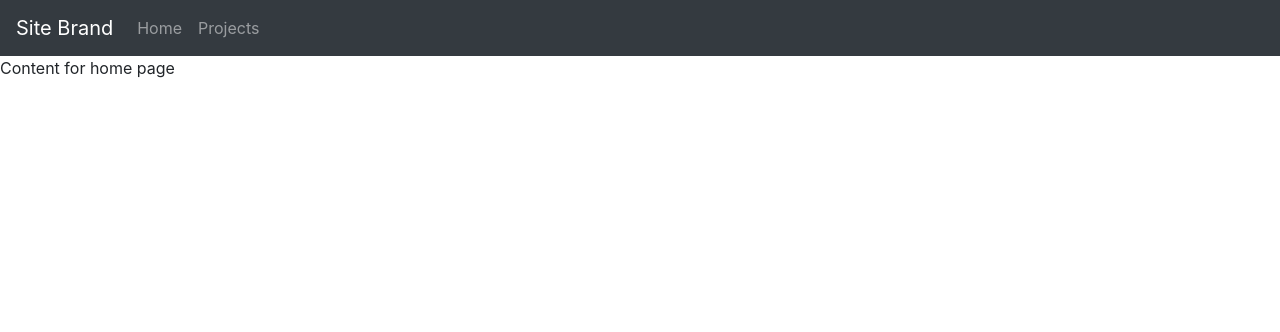
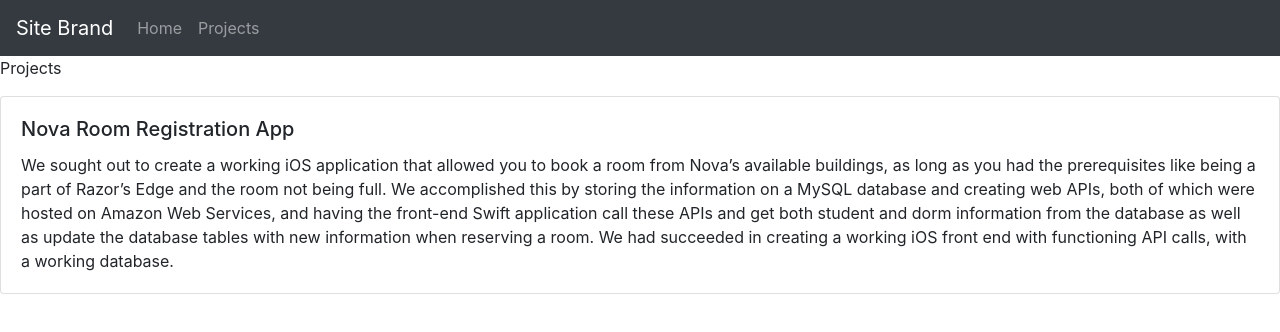
Before and after one commit to kingtut1/kingtut1.github.io, a React (Create React App) app in the folder react-app/: page /projects in a window 1280 px wide. Shown: the top 332 px of the page. Built offline with nearby package versions, Linux system fonts and the light colour scheme.

Commit message:
Added the project card for software engineering project

```diff
--- a/react-app/src/App.tsx
+++ b/react-app/src/App.tsx
@@ -3,6 +3,7 @@
 import logo from './logo.svg';
 import HomePage from "./HomePage";
 import ErrorPage from "./ErrorPage";
+import ProjectPage from "./ProjectPage"
 import NavigationBar from "./NavigationBar";
 import './App.css';
 
@@ -12,7 +13,8 @@
         <NavigationBar />
         <Router>
           <Switch>
-            <Route path = "/" component = {HomePage}/>
+            <Route path = "/home" component = {HomePage}/>
+            <Route path = "/projects" component = {ProjectPage}/>
             <Route component = {ErrorPage} />
           </Switch>
         </Router>
--- /dev/null
+++ b/react-app/src/ProjectPage.tsx
@@ -0,0 +1,22 @@
+import React from 'react';
+import Card from 'react-bootstrap/Card';
+
+const RoomAppText = "We sought out to create a working iOS application that allowed you to book a room from Nova’s available buildings, as long as you had the prerequisites like being a part of Razor’s Edge and the room not being full. We accomplished this by storing the information on a MySQL database and creating web APIs, both of which were hosted on Amazon Web Services, and having the front-end Swift application call these APIs and get both student and dorm information from the database as well as update the database tables with new information when reserving a room. We had succeeded in creating a working iOS front end with functioning API calls, with a working database.";
+class ProjectPage extends React.Component<{}, {}>{
+    render()
+    {
+        return(
+            <div>
+                <p> Projects </p>
+                <Card>
+                    <Card.Body>
+                        <Card.Title> Nova Room Registration App </Card.Title>
+                        <Card.Text> {RoomAppText} </Card.Text>
+                    </Card.Body>
+                </Card>
+            </div>
+        )
+    }
+}
+
+export default ProjectPage;
```
